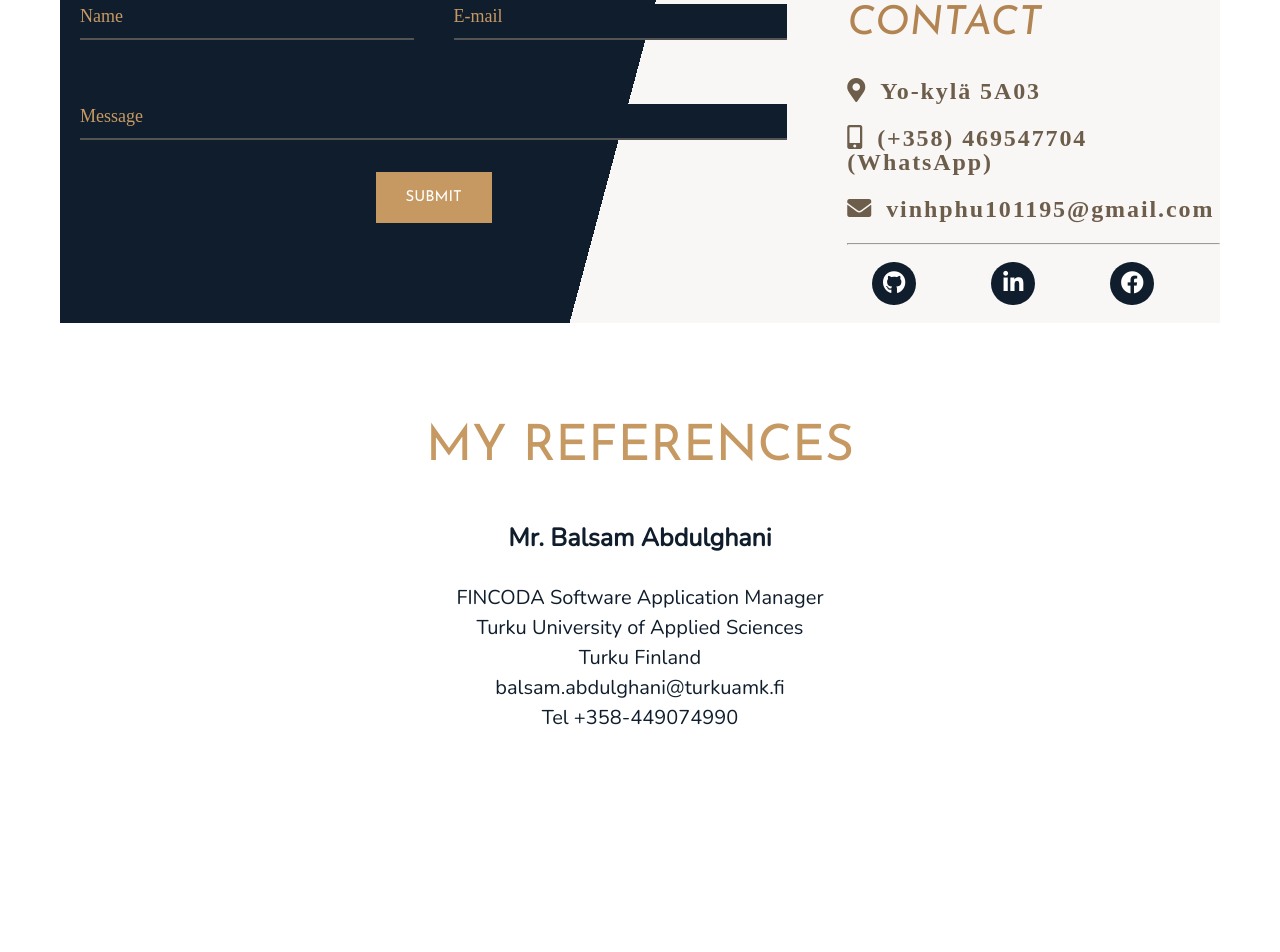
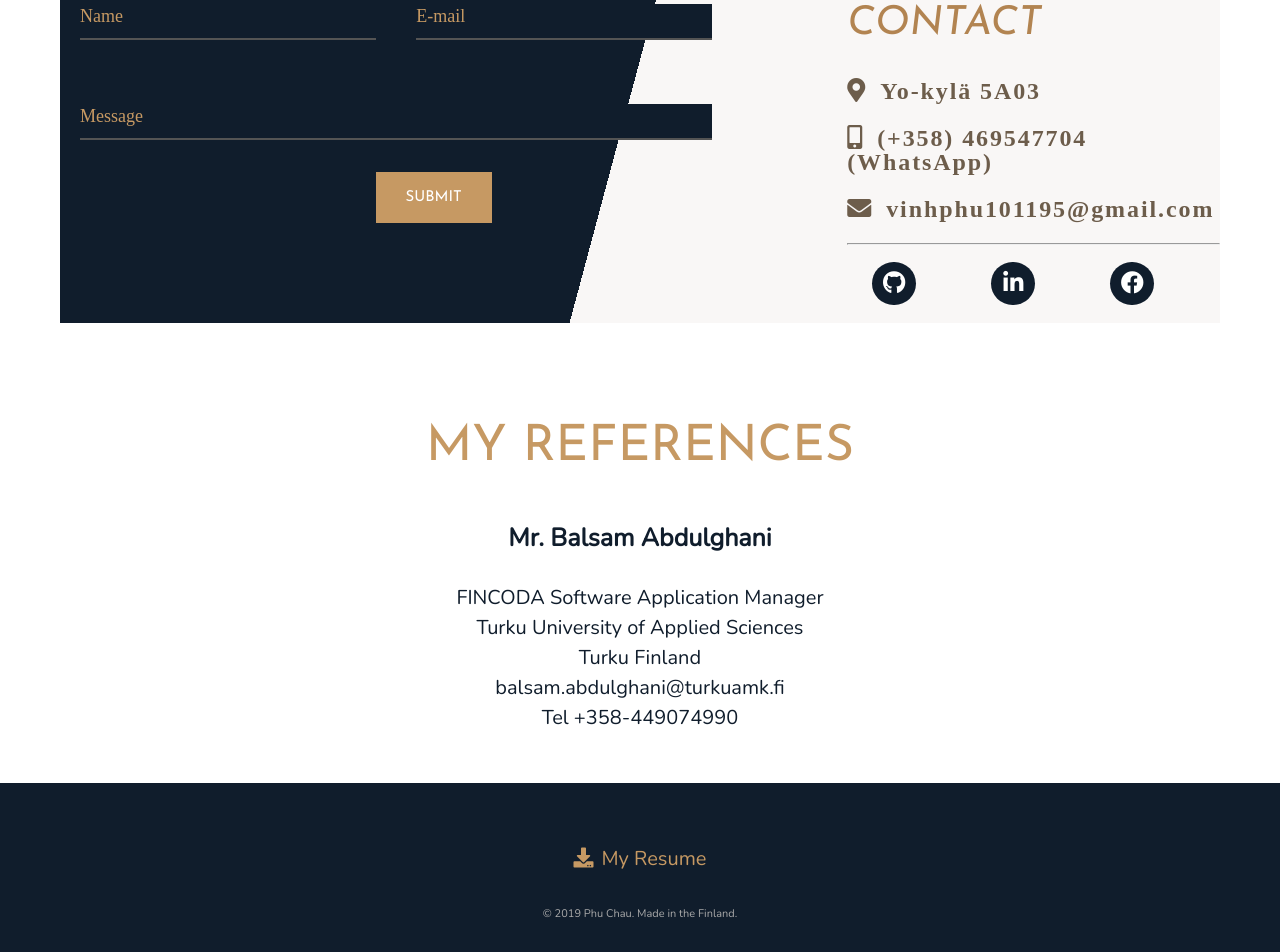
Before and after one commit to vinhphu101195/Phu-Chau-Portfolio-2, a React (Create React App) app: page / in a window 1280 px wide. Shown: the part 4147-5099 px from the top of the page. Before the commit the page ends 4980 px from the top, so only its background shows below. Built offline with nearby package versions, Linux system fonts and the light colour scheme; a web font is replaced by a local one.

Commit message:
build footer

```diff
--- a/src/App.js
+++ b/src/App.js
@@ -8,6 +8,7 @@ import Skills from "./components/skills/Skills";
 import Projects from "./components/projects/Projects";
 import Contact from "./components/contact/Contact";
 import Reference from './components/reference/Reference';
+import Footer from "./components/footer/Footer";
 
 import "./sass/main.scss";
 
@@ -21,6 +22,7 @@ function App() {
         <Projects></Projects>
         <Contact></Contact>
         <Reference></Reference>
+        <Footer></Footer>
       </ProjectContexts>
     </div>
   );
--- a/src/components/contact/_contact.scss
+++ b/src/components/contact/_contact.scss
@@ -19,10 +19,10 @@
        float: left;
        box-sizing: border-box;
        &.x-50 {
-          width: 50%;
+          width: 45%;
        }
        &.x-100 {
-          width: 100%;
+          width: 90%;
        }
     }
  }
--- /dev/null
+++ b/src/components/footer/Footer.js
@@ -0,0 +1,20 @@
+import React from 'react';
+
+const Footer = () => {
+    return (
+        <footer className="footer">
+            <div className="footer__container">
+                <a href="https://drive.google.com/file/d/1tGndbJok4LyOsKt_uHL1ZP9vhRVq0pOa/view" className="footer__link">
+                    <i class="fa fa-download icon" aria-hidden="true"></i>
+                    My Resume
+            </a>
+                <p className="footer__text">
+                    © 2019 Phu Chau. Made in the Finland.
+                </p>
+            </div>
+
+        </footer>
+    );
+}
+
+export default Footer;
--- /dev/null
+++ b/src/components/footer/_footer.scss
@@ -0,0 +1,20 @@
+.footer{
+    grid-column: column-start/ main-end;
+    background-color: $color-secondary;
+
+    padding: 6rem;
+
+    &__container{
+        text-align: center;
+    }
+    &__link{
+        font-size: 2rem;
+        color:$color-primary;
+        text-decoration: none;
+    }
+    &__text{
+        margin-top: 3rem;
+        color: $color-grey-light-2;
+        font-size: 1.1rem;
+    }
+}
--- a/src/sass/_base.scss
+++ b/src/sass/_base.scss
@@ -36,7 +36,7 @@ body {
 
 .container {
   display: grid;
-  grid-template-rows: 80vh repeat(7, min-content);
+  grid-template-rows: 80vh repeat(5, min-content);
   grid-template-columns:
     [column-start] 6rem [column-end main-start] repeat(
       6,
--- a/src/sass/main.scss
+++ b/src/sass/main.scss
@@ -8,3 +8,4 @@
 @import "../components/projects/_projectPopup";
 @import "../components/contact/contact";
 @import "../components/reference/reference";
+@import "../components/footer/footer";
```
